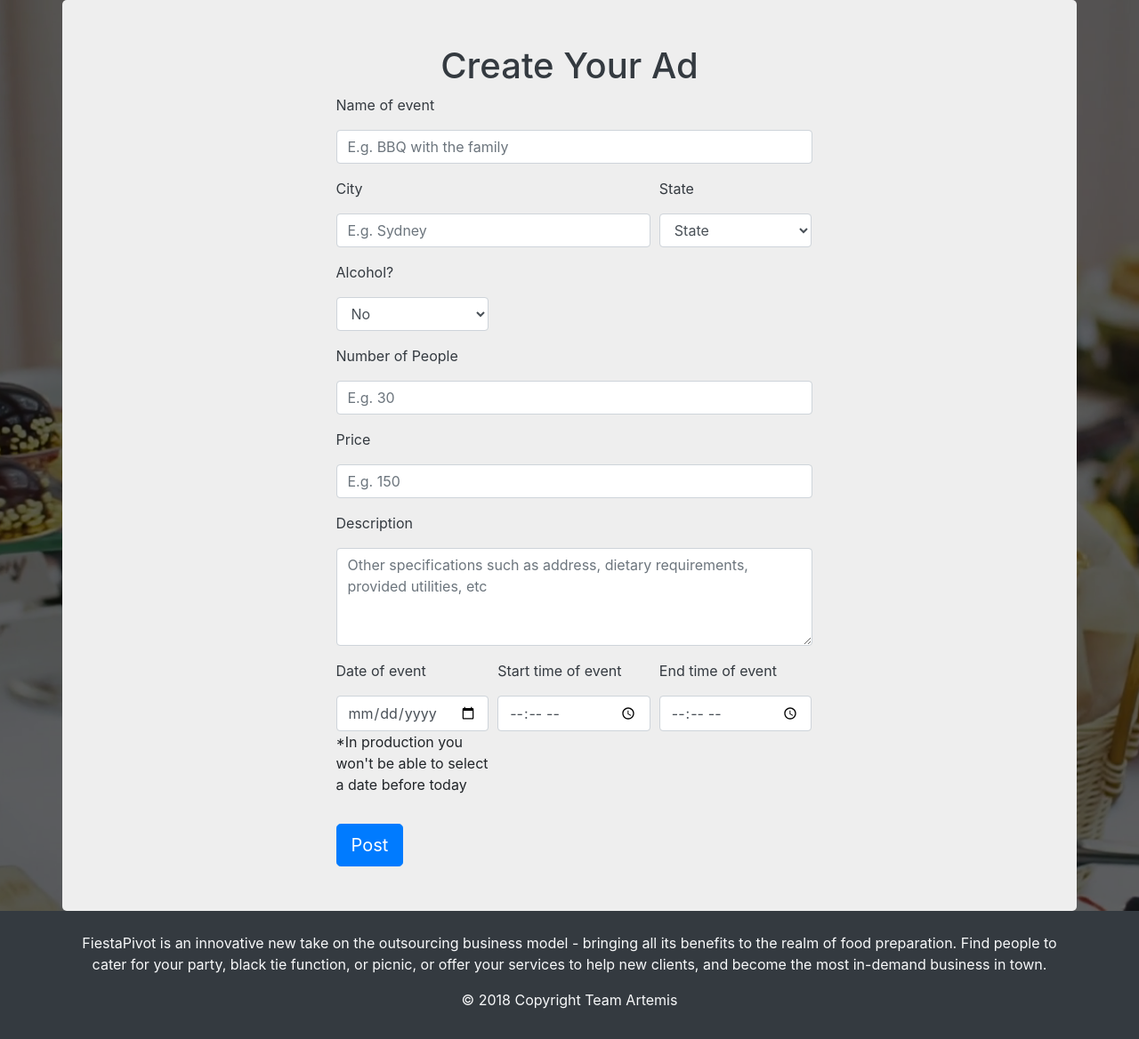
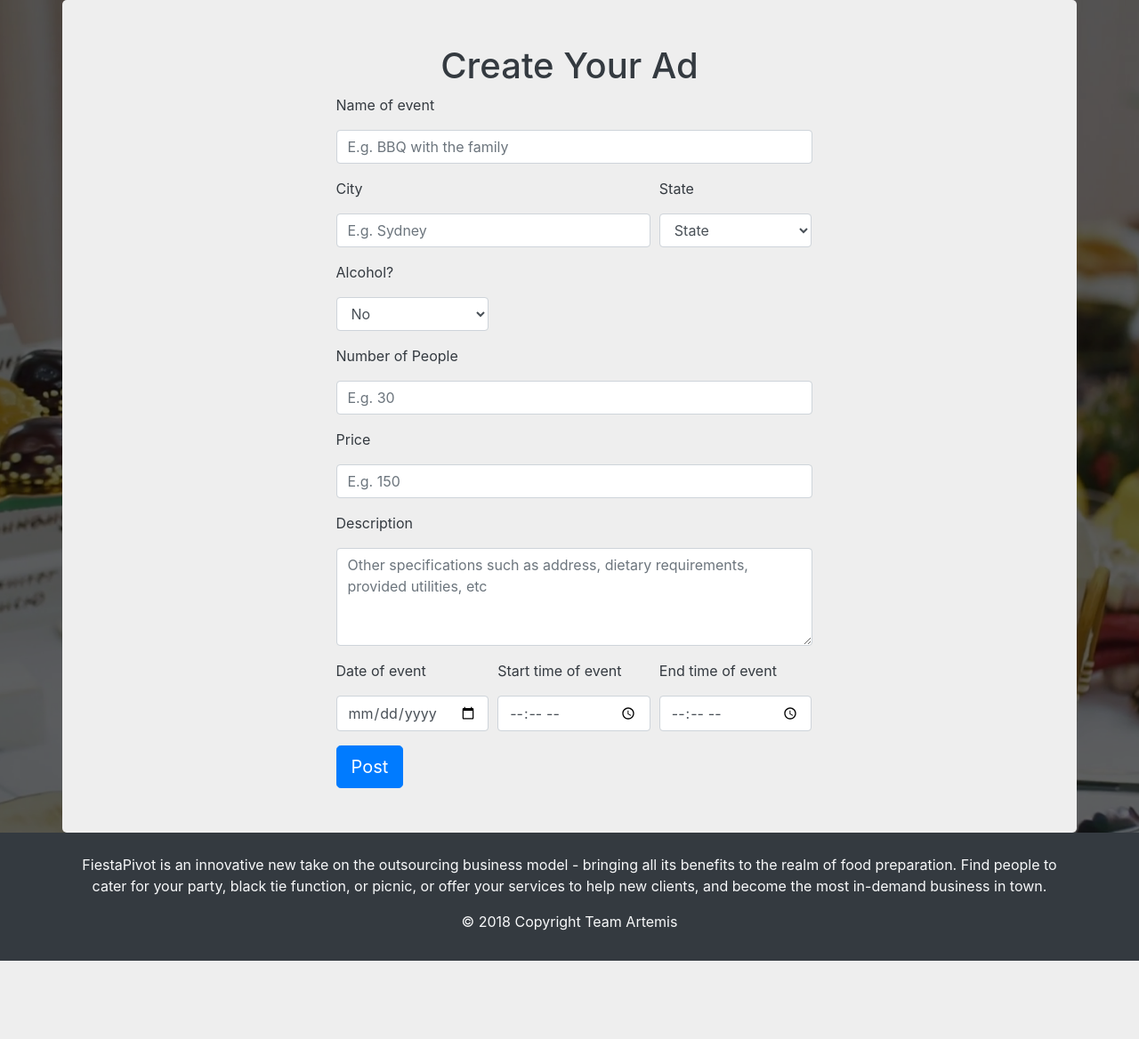
Before and after one commit to baileyivancic/FiestaPivot-SENG2011_18s2, a Flask app: template templates/post.html in a window 1280 px wide; the page is wider, and only the part inside the window is pictured. Shown: the part 56-1224 px from the top of that part at 89% size. After the commit the page ends 1136 px from the top of that part, so only its background shows below. Run offline with Flask 2, Linux system fonts and the light colour scheme; the template is opened without the code that fills it, so the values that code supplies are empty; some libraries are stand-ins or nearby versions.

Commit message:
Removed production text

```diff
--- a/templates/post.html
+++ b/templates/post.html
@@ -109,7 +109,6 @@
                             <div class="form-group col-md-2">
                                 <p for="inputCity" class="text-dark">Date of event</p>
                                 <input id="eventDate" class="form-control" type="date" name="date" required>
-                                <p>*In production you won't be able to select a date before today</p>
                             </div>
                             <div class="form-group col-md-2">
                                 <p for="inputState" class="text-dark">Start time of event</p>
```
